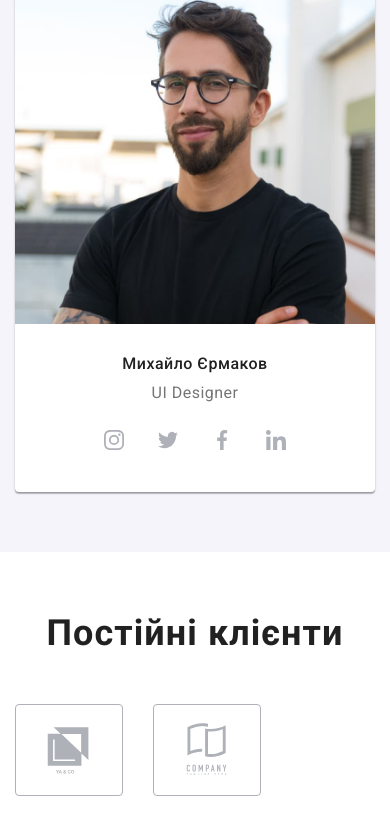
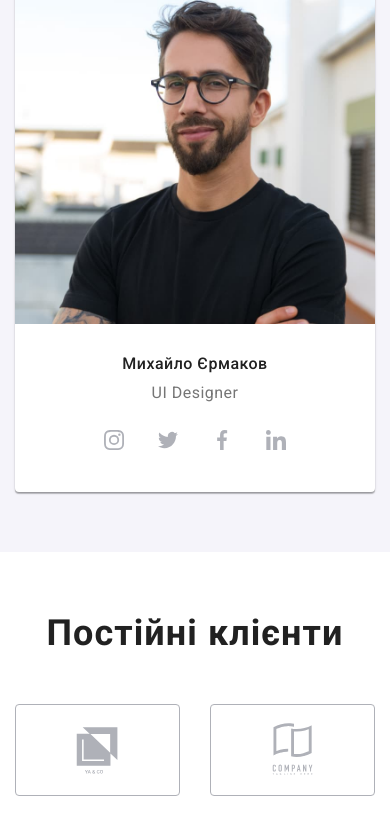
Before and after one commit to YuraStarchenko/Webstydio, a plain HTML site: page index.html in a window 390 px wide. Shown: the part 3034-3857 px from the top of the page. Drawn offline with Linux system fonts and the light colour scheme; a script that the page names is missing.

Commit message:
add min-mobile

```diff
--- a/sass/layout/_web-clients.scss
+++ b/sass/layout/_web-clients.scss
@@ -20,9 +20,12 @@
 
 .clients__item {
    background-color: $main-color;
-      @include mobile {
-            width: calc((100% - 30px) / 2);
-         }
+         @include min-mobile {
+               width: calc((100% - 30px) / 2);
+            }
+         @include mobile {
+               width: calc((100% - 30px) / 2);
+            }
 
          @include tablet {
             width: calc((100% - 60px) / 3);
@@ -51,7 +54,6 @@
       border-color: $accent-text-color;
       fill: $accent-text-color;
    }
-
       @include mobile {
          width: 210px;
       }
--- a/sass/utils/_mixin.scss
+++ b/sass/utils/_mixin.scss
@@ -1,3 +1,9 @@
+@mixin min-mobile {
+   @media screen and (min-width: 320px) {
+      @content;
+   }
+}
+
 @mixin mobile {
    @media screen and (min-width: 480px) {
       @content;
```
Also changed, not shown: css/main.css, css/main.min.css, 2 other files.
